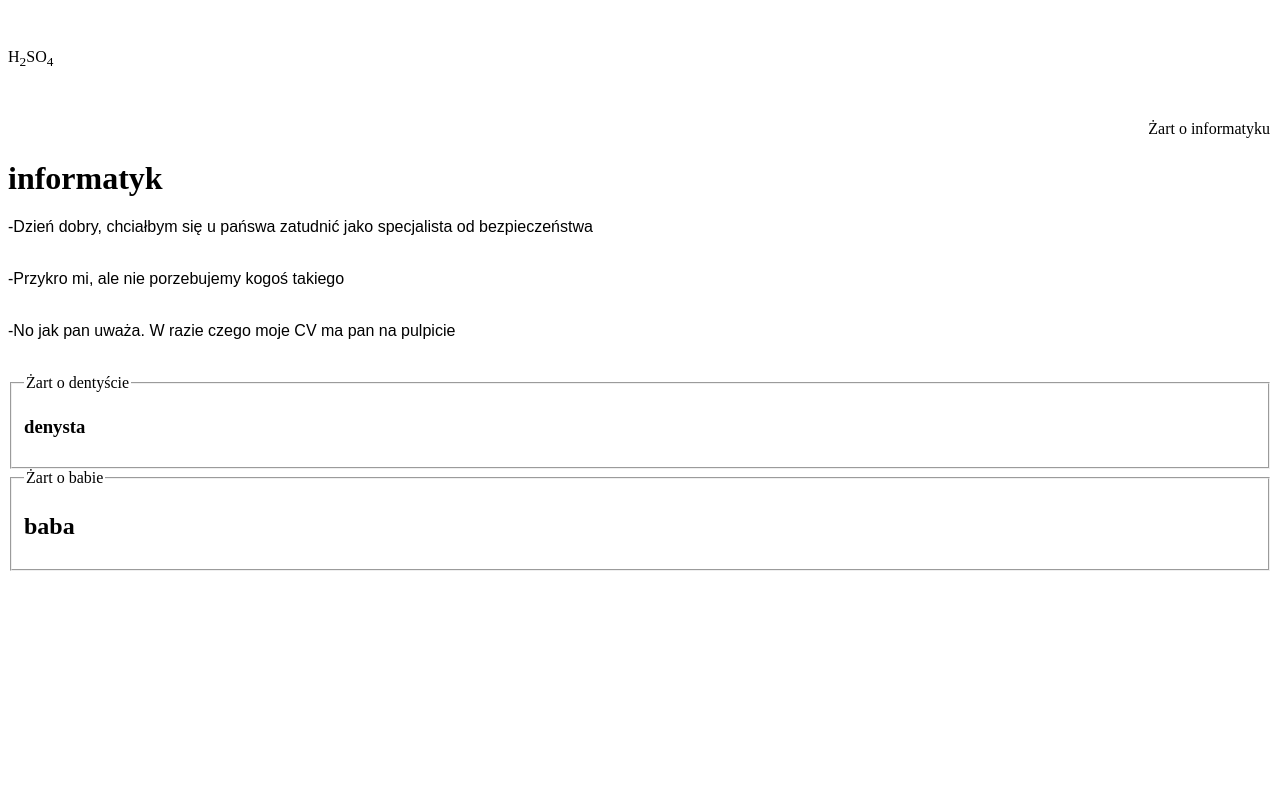
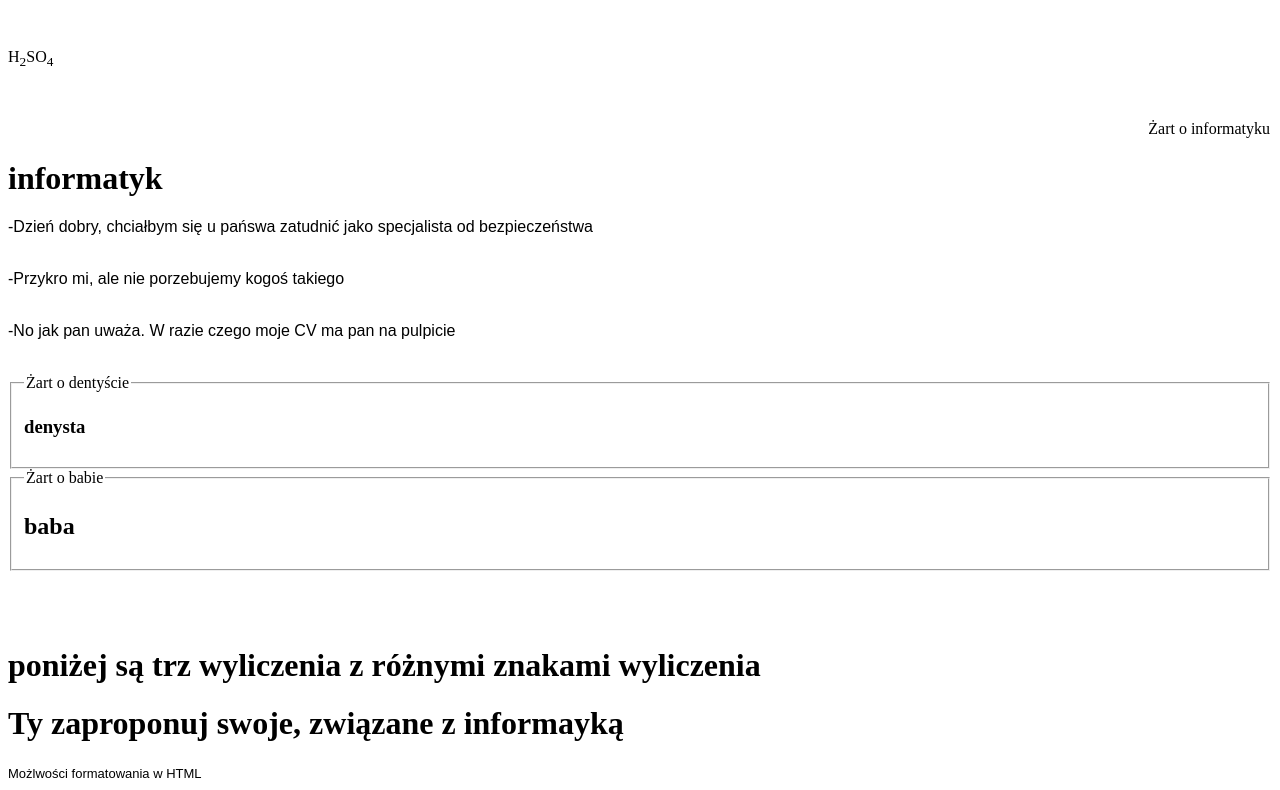
Before and after one commit to JakubBor/index.html, a plain HTML site: page index.html in a window 1280 px wide. Shown: the part 1827-2617 px from the top of the page. Before the commit the page ends 2406 px from the top, so only its background shows below. Drawn offline with Linux system fonts and the light colour scheme.

Commit message:
Update index.html

```diff
--- a/index.html
+++ b/index.html
@@ -83,3 +83,16 @@
 
 
 	</FIELDSET>
+
+
+
+
+
+
+
+<br><br><br>
+	<h1> poniżej są trz wyliczenia z różnymi znakami wyliczenia</h1>
+	<h1> Ty zaproponuj swoje, związane z informayką</h1>
+
+
+<font color="black" size="2" face="arial"> Możlwości formatowania w HTML
```
